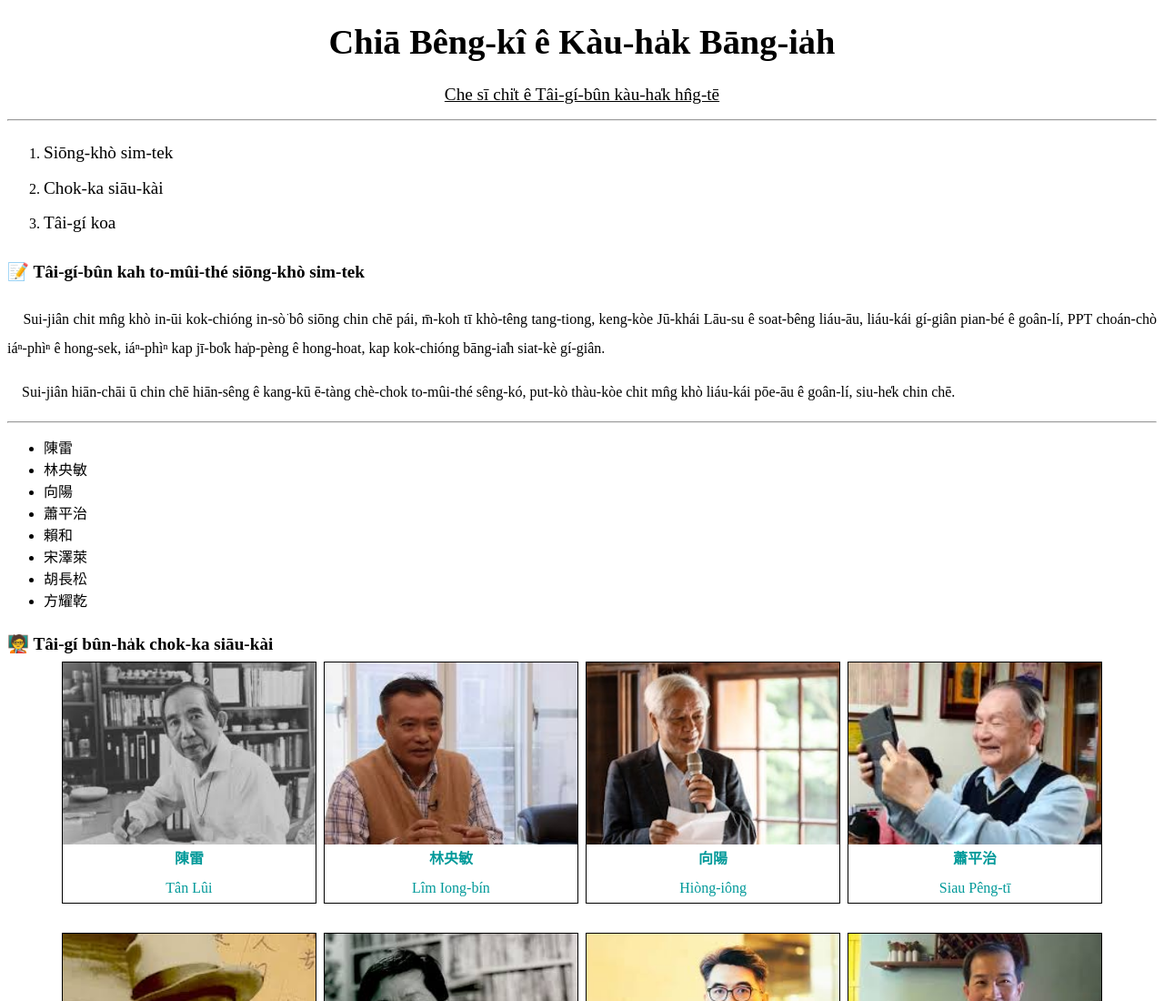
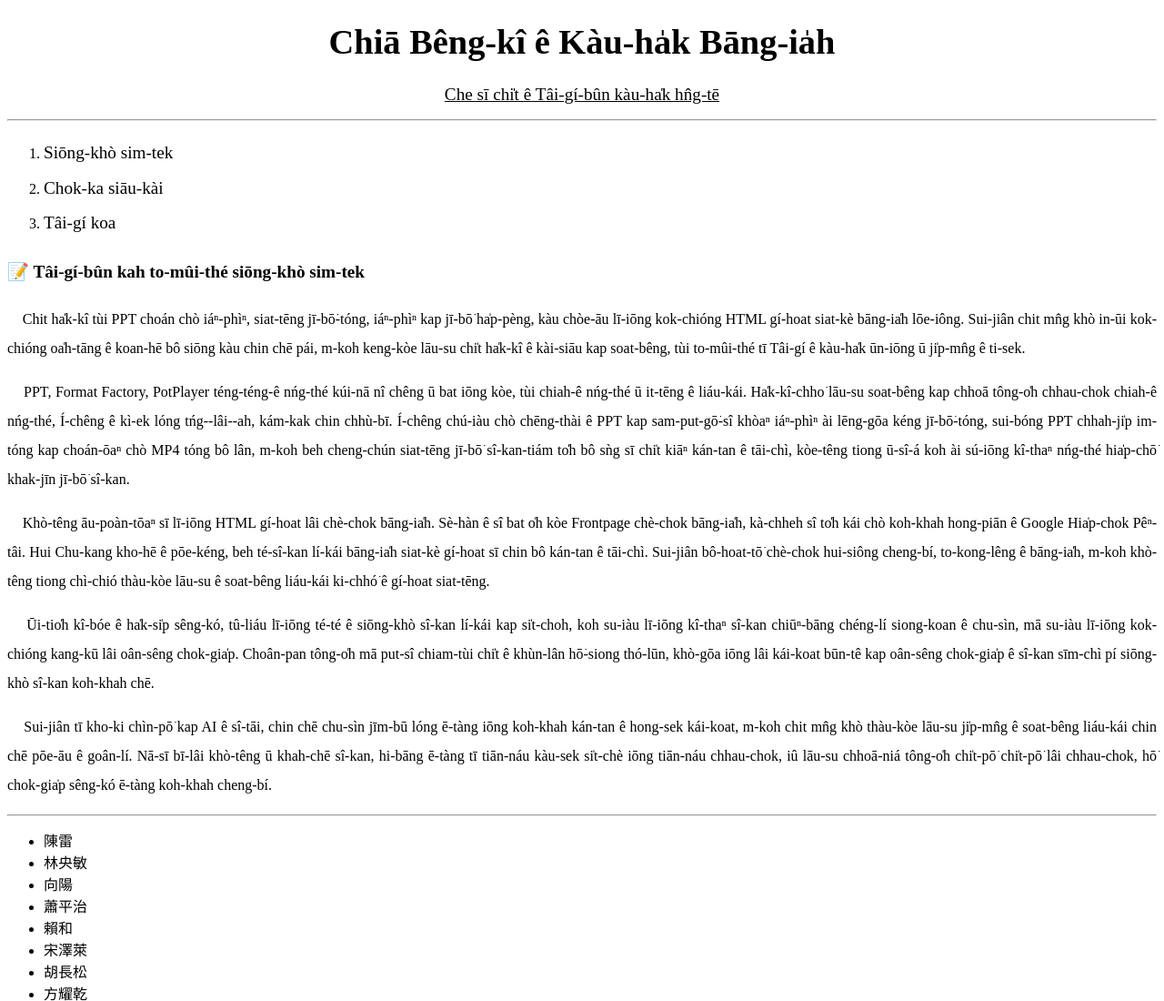
Before and after one commit to mickey811teaching/taigi, a plain HTML site: page index.html in a window 1280 px wide. Shown: the top 1100 px of the page at 91% size. Drawn offline with Linux system fonts and the light colour scheme.

Commit message:
Add files via upload

```diff
--- a/index.html
+++ b/index.html
@@ -19,10 +19,19 @@
 <big><b>📝 Tâi-gí-bûn kah to-mûi-thé siōng-khò sim-tek</b></big>
 </div>
 <p style="text-align: justify; line-height: 2;">
-<span><span>&nbsp;</span></span><span><span>&nbsp;</span></span><span><span>&nbsp;</span></span><span><span>&nbsp;</span></span>Sui-jiân chit mn̂g khò in-ūi kok-chióng in-sò͘ bô siōng chin chē pái, m̄-koh tī khò-têng tang-tiong, keng-kòe Jū-khái Lāu-su ê soat-bêng liáu-āu, liáu-kái gí-giân pian-bé ê goân-lí, PPT choán-chò iáⁿ-phìⁿ ê hong-sek, iáⁿ-phìⁿ kap jī-bo̍k ha̍p-pèng ê hong-hoat, kap kok-chióng bāng-ia̍h siat-kè gí-giân.
+<span><span>&nbsp;</span></span><span><span>&nbsp;</span></span><span><span>&nbsp;</span></span><span><span>&nbsp;</span></span>Chit ha̍k-kî tùi PPT choán chò iáⁿ-phìⁿ, siat-tēng jī-bō͘-tóng, iáⁿ-phìⁿ kap jī-bō͘ ha̍p-pèng, kàu chòe-āu lī-iōng kok-chióng HTML gí-hoat siat-kè bāng-ia̍h lōe-iông. Sui-jiân chit mn̂g khò in-ūi kok-chióng oa̍h-tāng ê koan-hē bô siōng kàu chin chē pái, m-koh keng-kòe lāu-su chi̍t ha̍k-kî ê kài-siāu kap soat-bêng, tùi to-mûi-thé tī Tâi-gí ê kàu-ha̍k ūn-iōng ū ji̍p-mn̂g ê ti-sek.
 </p>
 <p style="text-align: justify; line-height: 2;">
-<span><span>&nbsp;</span></span><span><span>&nbsp;</span></span><span><span>&nbsp;</span></span><span><span>&nbsp;</span></span>Sui-jiân hiān-chāi ū chin chē hiān-sêng ê kang-kū ē-tàng chè-chok to-mûi-thé sêng-kó, put-kò thàu-kòe chit mn̂g khò liáu-kái pōe-āu ê goân-lí, siu-he̍k chin chē.
+<span><span>&nbsp;</span></span><span><span>&nbsp;</span></span><span><span>&nbsp;</span></span><span><span>&nbsp;</span></span>PPT, Format Factory, PotPlayer téng-téng-ê nńg-thé kúi-nā nî chêng ū bat iōng kòe, tùi chiah-ê nńg-thé ū it-tēng ê liáu-kái. Ha̍k-kî-chho͘  lāu-su soat-bêng kap chhoā tông-o̍h chhau-chok chiah-ê nńg-thé, Í-chêng ê kì-ek lóng tńg--lâi--ah, kám-kak chin chhù-bī. Í-chêng chú-iàu chò chēng-thài ê PPT kap sam-put-gō͘-sî khòaⁿ iáⁿ-phìⁿ ài lēng-gōa kéng jī-bō͘-tóng, sui-bóng PPT chhah-ji̍p im-tóng kap choán-ōaⁿ chò MP4 tóng bô lân, m-koh beh cheng-chún siat-tēng jī-bō͘ sî-kan-tiám to̍h bô sǹg sī chi̍t kiāⁿ kán-tan ê tāi-chì, kòe-têng tiong ū-sî-á koh ài sú-iōng kî-thaⁿ nńg-thé hia̍p-chō͘ khak-jīn jī-bō͘ sî-kan.
+</p>
+<p style="text-align: justify; line-height: 2;">
+<span><span>&nbsp;</span></span><span><span>&nbsp;</span></span><span><span>&nbsp;</span></span><span><span>&nbsp;</span></span>Khò-têng āu-poàn-tōaⁿ sī lī-iōng HTML gí-hoat lâi chè-chok bāng-ia̍h. Sè-hàn ê sî bat o̍h kòe Frontpage chè-chok bāng-ia̍h, kà-chheh sî to̍h kái chò koh-khah hong-piān ê Google Hia̍p-chok Pêⁿ-tâi. Hui Chu-kang kho-hē ê pōe-kéng, beh té-sî-kan lí-kái bāng-ia̍h siat-kè gí-hoat sī chin bô kán-tan ê tāi-chì. Sui-jiân bô-hoat-tō͘ chè-chok hui-siông cheng-bí, to-kong-lêng ê bāng-ia̍h, m-koh khò-têng tiong chì-chió thàu-kòe lāu-su ê soat-bêng liáu-kái ki-chhó͘ ê gí-hoat siat-tēng.
+</p>
+<p style="text-align: justify; line-height: 2;">
+<span><span>&nbsp;</span></span><span><span>&nbsp;</span></span><span><span>&nbsp;</span></span><span><span>&nbsp;</span></span>Ūi-tio̍h kî-bóe ê ha̍k-si̍p sêng-kó, tû-liáu lī-iōng té-té ê siōng-khò sî-kan lí-kái kap si̍t-choh, koh su-iàu lī-iōng kî-thaⁿ sî-kan chiūⁿ-bāng chéng-lí siong-koan ê chu-sìn, mā su-iàu lī-iōng kok-chióng kang-kū lâi oân-sêng chok-gia̍p. Choân-pan tông-o̍h mā put-sî chiam-tùi chi̍t ê khùn-lân hō͘-siong thó-lūn, khò-gōa iōng lâi kái-koat būn-tê kap oân-sêng chok-gia̍p ê sî-kan sīm-chì pí siōng-khò sî-kan koh-khah chē.
+</p>
+<p style="text-align: justify; line-height: 2;">
+<span><span>&nbsp;</span></span><span><span>&nbsp;</span></span><span><span>&nbsp;</span></span><span><span>&nbsp;</span></span>Sui-jiân tī kho-ki chìn-pō͘ kap AI ê sî-tāi, chin chē chu-sìn jīm-bū lóng ē-tàng iōng koh-khah kán-tan ê hong-sek kái-koat, m-koh chit mn̂g khò thàu-kòe lāu-su ji̍p-mn̂g ê soat-bêng liáu-kái chin chē pōe-āu ê goân-lí. Nā-sī bī-lâi khò-têng ū khah-chē sî-kan, hi-bāng ē-tàng tī tiān-náu kàu-sek si̍t-chè iōng tiān-náu chhau-chok, iû lāu-su chhoā-niá tông-o̍h chi̍t-pō͘ chi̍t-pō͘ lâi chhau-chok, hō͘ chok-gia̍p sêng-kó ē-tàng koh-khah cheng-bí.
 </p>
 <hr>
 <ul style="line-height: 1.5;">
```
